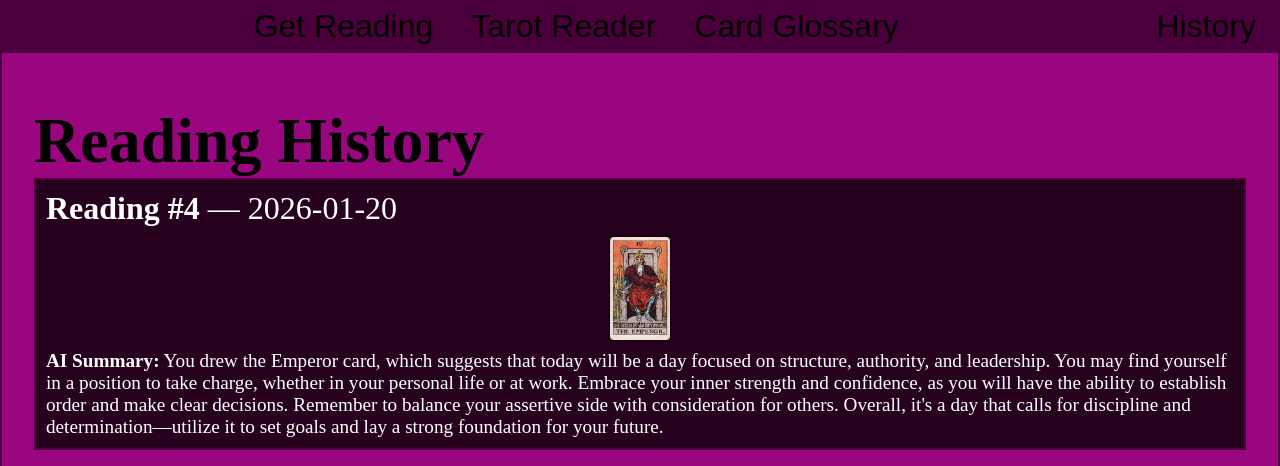
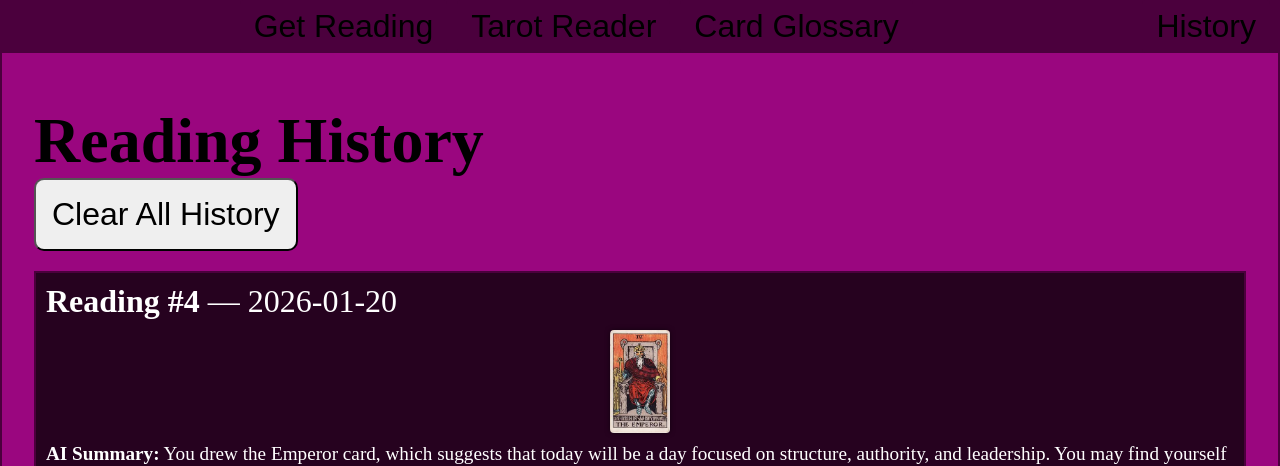
Before and after one commit to PandoraV1/Tarot-Reader, a Flask app: page /history in a window 1280 px wide. Shown: the top 466 px of the page. Run offline with Flask 3, Linux system fonts and the light colour scheme; data comes from the database, SQL or seed files in the repository; both versions use the stored data as it was after the commit.

Commit message:
history fix

```diff
--- a/Tarot_Reader/main.py
+++ b/Tarot_Reader/main.py
@@ -98,6 +98,20 @@ def history_detail(reading_id):
 
     conn.close()
     return render_template('history_detail.html', reading=reading, cards=cards)
+
+@app.route('/history/clear', methods=['POST'])
+def clear_history():
+    conn = get_db_connection()
+    cur = conn.cursor()
+
+    # Delete all rows from the related tables
+    cur.execute("DELETE FROM readingHistoryNumCards")
+    cur.execute("DELETE FROM readingHistory")
+
+    conn.commit()
+    conn.close()
+
+    return redirect(url_for('history'))
 
 
 @app.route('/glossary')
--- a/Tarot_Reader/templates/history.html
+++ b/Tarot_Reader/templates/history.html
@@ -54,6 +54,13 @@
     <div style="margin-top: 70px;">
         <h1>Reading History</h1>
 
+        <form action="{{ url_for('clear_history') }}" method="post" style="margin-bottom: 20px;">
+        <button type="submit"
+                onclick="return confirm('Are you sure you want to clear all history?');">
+            Clear All History
+        </button>
+        </form>
+
         <div class="reading-list">
             {% for r in readings %}
                 <div class="reading-item">
```
Also changed, not shown: Tarot_Reader/Testdb.db.
